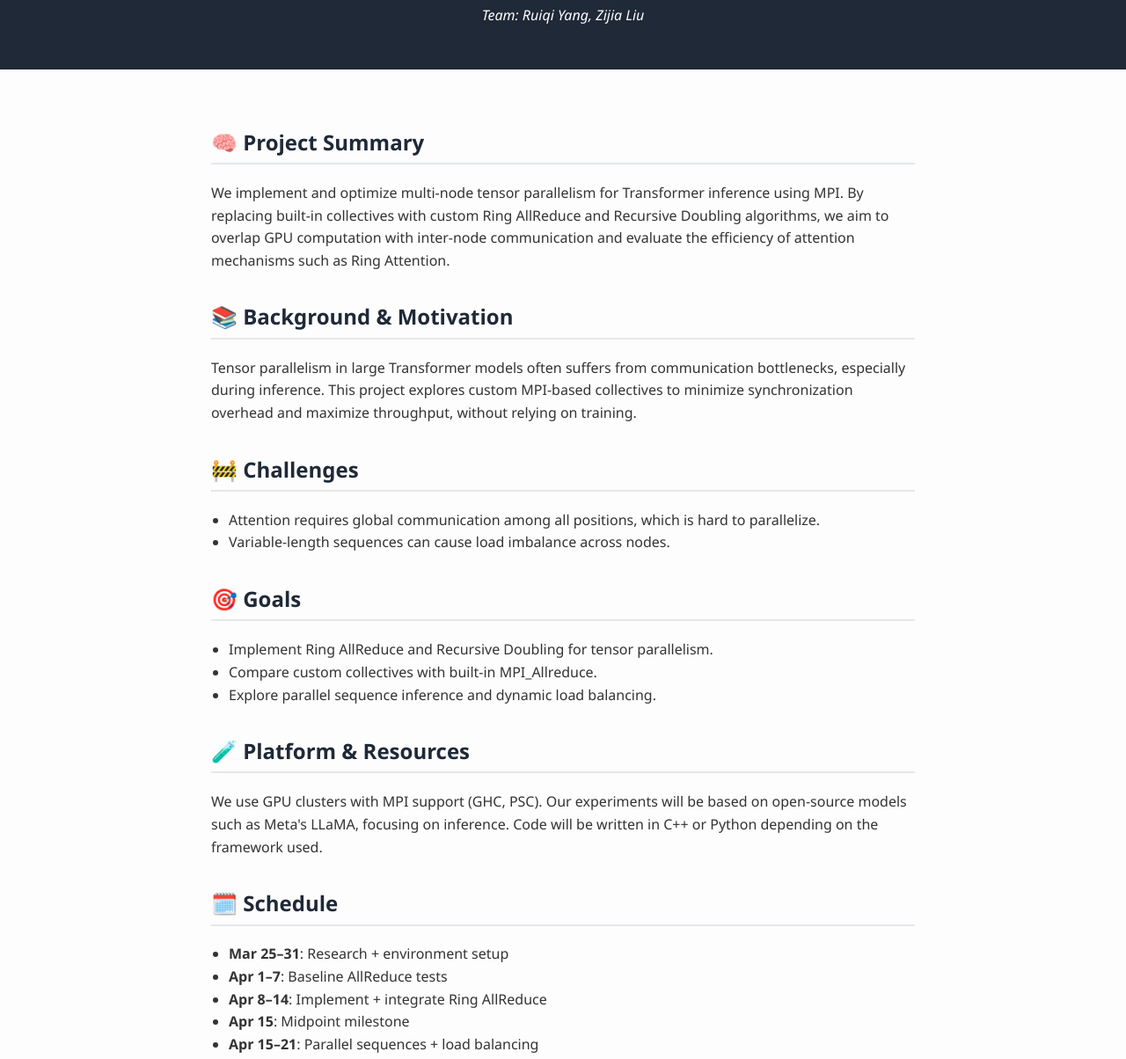
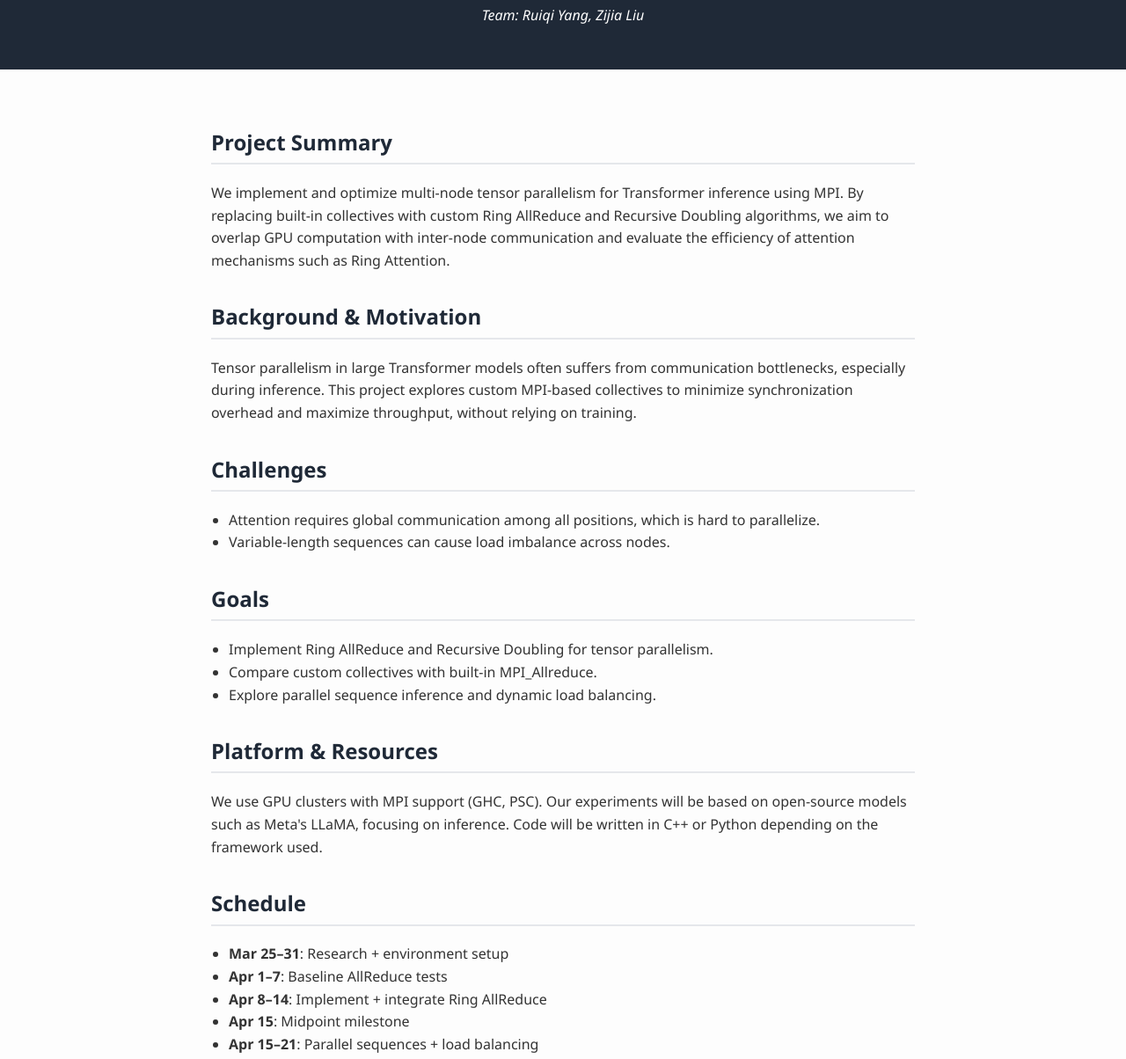
Before and after one commit to ArtificialRicky/15618-final-project, a plain HTML site: page index.html in a window 1280 px wide. Shown: the part 86-1290 px from the top of the page at 88% size. Drawn offline with Linux system fonts and the light colour scheme.

Commit message:
Update index.html

```diff
--- a/index.html
+++ b/index.html
@@ -14,7 +14,7 @@
 
   <main>
     <section>
-      <h2>🧠 Project Summary</h2>
+      <h2>Project Summary</h2>
       <p>
         We implement and optimize multi-node tensor parallelism for Transformer inference using MPI.
         By replacing built-in collectives with custom Ring AllReduce and Recursive Doubling algorithms,
@@ -24,7 +24,7 @@
     </section>
 
     <section>
-      <h2>📚 Background & Motivation</h2>
+      <h2>Background & Motivation</h2>
       <p>
         Tensor parallelism in large Transformer models often suffers from communication bottlenecks,
         especially during inference. This project explores custom MPI-based collectives to minimize
@@ -33,7 +33,7 @@
     </section>
 
     <section>
-      <h2>🚧 Challenges</h2>
+      <h2>Challenges</h2>
       <ul>
         <li>Attention requires global communication among all positions, which is hard to parallelize.</li>
         <li>Variable-length sequences can cause load imbalance across nodes.</li>
@@ -41,7 +41,7 @@
     </section>
 
     <section>
-      <h2>🎯 Goals</h2>
+      <h2>Goals</h2>
       <ul>
         <li>Implement Ring AllReduce and Recursive Doubling for tensor parallelism.</li>
         <li>Compare custom collectives with built-in MPI_Allreduce.</li>
@@ -50,7 +50,7 @@
     </section>
 
     <section>
-      <h2>🧪 Platform & Resources</h2>
+      <h2>Platform & Resources</h2>
       <p>
         We use GPU clusters with MPI support (GHC, PSC). Our experiments will be based on open-source models
         such as Meta's LLaMA, focusing on inference. Code will be written in C++ or Python depending on the
@@ -59,7 +59,7 @@
     </section>
 
     <section>
-      <h2>🗓️ Schedule</h2>
+      <h2>Schedule</h2>
       <ul>
         <li><strong>Mar 25–31</strong>: Research + environment setup</li>
         <li><strong>Apr 1–7</strong>: Baseline AllReduce tests</li>
```
